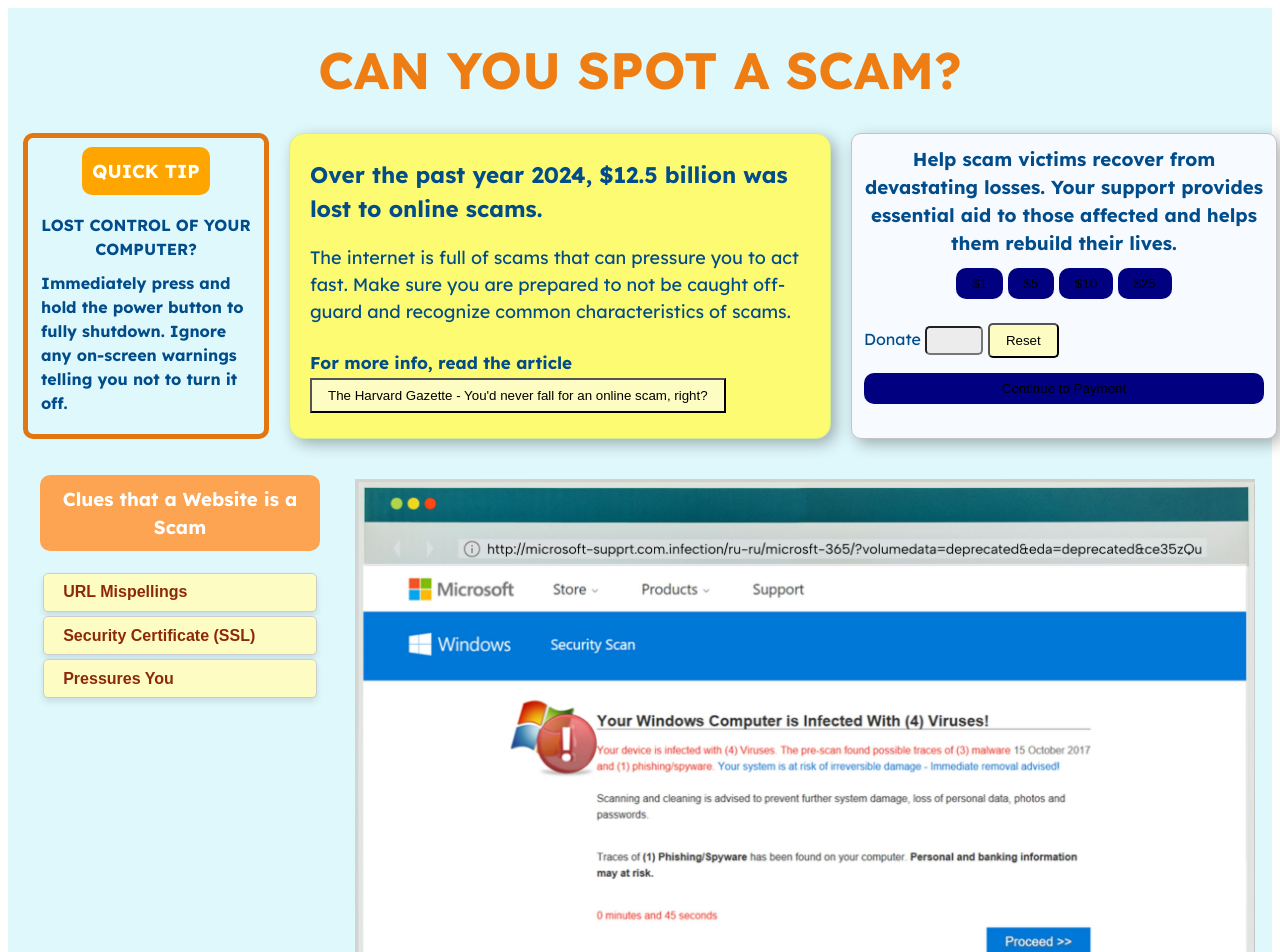
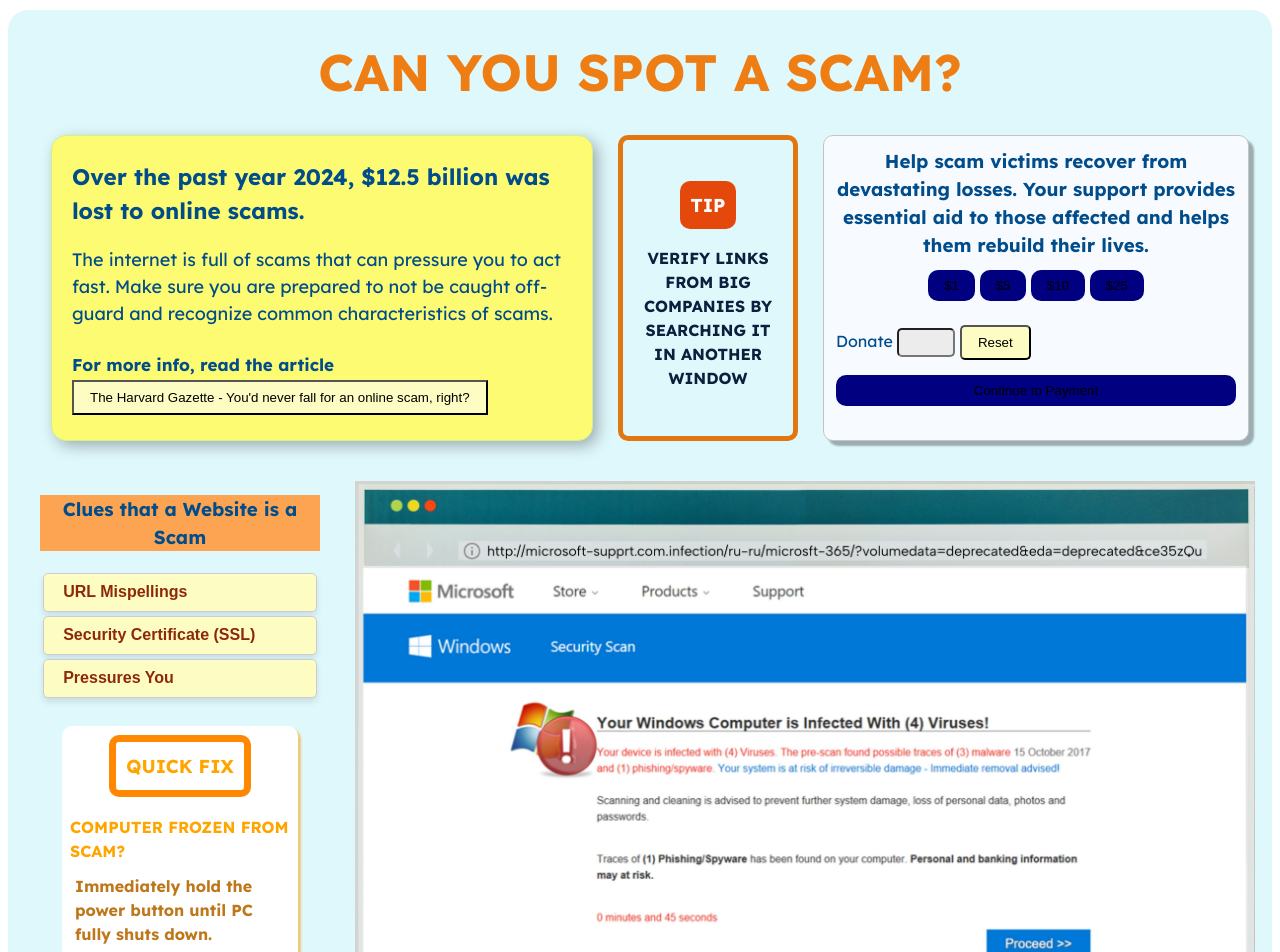
Before and after one commit to YomNom/scam-help, a Svelte app: page / in a window 1280 px wide. Shown: the top 952 px of the page. Built offline with nearby package versions, Linux system fonts and the light colour scheme; a web font is replaced by a local one.

Commit message:
Layout final

```diff
--- a/src/App.svelte
+++ b/src/App.svelte
@@ -14,10 +14,12 @@
   let SSLshow = false;
   let showStop = false;
   let showView = false;
-  let openInfo = false;
   let donationAmount;
 
   function toggleSelection(index) {
+    if (selectedClue === 1) {
+      showPopup();
+    }
     if (selectedClue === index) {
       selectedClue = -1; // Deselect if the same button is clicked
     } else {
@@ -65,18 +67,6 @@
 
     <h1 style="color: #ee7d13;">CAN YOU SPOT A SCAM?</h1>
     <div class="info-row">
-      <div class="qr-column">
-        <h3 class="scam-title" style="margin-bottom=0px;">QUICK TIP</h3>
-        <p class="close-top">LOST CONTROL OF YOUR COMPUTER?</p>
-        <p class="close-top" style="text-align: left; padding: 5px;">
-          Immediately press and hold the power button to fully shutdown.
-          Ignore any on-screen warnings telling you not to turn it off.
-        </p>
-        <!--
-        <p style="text-align: center; margin-top: -15px;">Scan the QR Code for Official Info When You've Been Scammed:</p>
-        <img src="/scammed-already-qr.png" alt="QR-help" class="qr-code">
-        -->
-      </div> <!-- qr-column -->
       <div class="intro">
         <h3 style="font-weight: bold; margin-bottom: 1px; margin-top: 5px;">
           Over the past year 2024, $12.5 billion was lost to online scams.
@@ -90,7 +80,12 @@
           <button style="margin-top: 1px;">The Harvard Gazette - You'd never fall for an online scam, right?</button>
         </a>
       </div> <!-- intro -->
-
+      <div class="help-column">
+        <h3 class="red-title" style="margin-bottom=0px;">TIP</h3>
+        <p class="close-top" style="color: #0a203d;">
+          VERIFY LINKS FROM BIG COMPANIES BY SEARCHING IT IN ANOTHER WINDOW
+        </p>
+      </div>
       <div class="donate-bait">
         <h3 class="close-top">Help scam victims recover from devastating losses. Your support provides essential aid to those affected and helps them rebuild their lives.</h3>
         <button class="donate-amount" on:click={() => donationAmount = 1}>$1</button>
@@ -108,8 +103,8 @@
         </div>
       </div><!-- donate-bait -->
     </div> <!-- info-row -->
-
     <div class="content">
+      <div class="column">
         {#if !showView}
           <div class="scam-checklist">
             <h3 class = "scam-title" style="background-color: #fca452; text-align: center;">
@@ -133,16 +128,19 @@
             </table>
           </div> <!-- scam-checklist -->
         {/if}
+
         {#if showView}
           <div class="scam-info">
-
+            <button class="back-button" on:click={handleBack}>
+              <img src="/backButton.png" alt="back-icon" class="go-back">
+            </button>
             {#if selectedClue===0} <!-- URL Mispelling -->
               <div class="container">
                 <div class="highlight-misspell"></div>
                 <h3 class = "scam-title" style="background-color: #e74d00;">
                   {buttonTexts[selectedClue]}
                 </h3>
-              <ul>
+                <ul style="margin-top:1px;">
                   <li>
                     Keep an eye out for even the smallest of misspellings, especially when
                     they replace letters with numbers or symbols.
@@ -166,6 +164,7 @@
               {#if !SSLshow}
                 {showPopup()}
               {/if}
+
               <h3 class = "scam-title" style="background-color: #e74d00; margin-bottom: 1px;">
                 {buttonTexts[selectedClue]}
               </h3>
@@ -202,12 +201,17 @@
               </ul>
             {/if}
           </div> <!-- scam-checklist -->
-        <button class="back-button" on:click={handleBack}>
-            <img src="/backButton.png" alt="back-icon" class="go-back">
-        </button>
-      {/if}
-      <div class="tips-base">
-
+        {/if} <!-- showView -->
+        <div class="tip-column">
+          <h3 class="frame-title">QUICK FIX</h3>
+          <p class="close-top" style="text-align: left; color: orange;">COMPUTER FROZEN FROM SCAM?</p>
+          <p class="close-top" style="margin-top: 0px; padding: 5px;">
+            Immediately hold the power button until PC fully shuts down.
+          </p>
+          <p class="close-top" style="margin-top: -10px; padding: 5px; color: #dc1111;">
+            IGNORE ANY MESSAGES ON SCREEN ASKING YOU NOT TO!!!
+          </p>
+        </div> <!-- tip-column -->
       </div>
       <div class="image-container">
         <img src="/FakeSite.jpeg" alt="Fake Site" class="fake-site-image">
@@ -223,9 +227,7 @@
           </button>
         {/if}
       </div> <!-- image-container -->
-
     </div><!-- content -->
-
   </div> <!-- main-column -->
 </main>
 
@@ -240,19 +242,39 @@
     margin-left: 20px;
   }
 
-  .qr-column {
+  .help-column {
     display: flex;
     flex-direction: column;
     justify-content: center;
     align-items: center;
-    width: 220px;
+    width: 150px;
     height: flex;
-    margin-right: 20px;
+    margin-right: 5px;
+    margin-left: 25px;
     color: #014c8a;
     border: 5px solid #e27610;
     font-weight: bold;
     border-radius: 10px;
+    padding: 10px;
+  }
+
+  .tip-column {
+    display: flex;
+    flex-direction: column;
+    justify-content: center;
+    align-items: center;
+    text-align: left;
+    width: 220px;
+    height: flex;
+    margin-right: 20px;
+    margin-top: 10px;
+    background-color: rgb(255, 255, 255);
+    color: #be771a;
+    font-weight: bold;
+    border-radius: 10px;
     padding: 8px;
+    box-shadow: 3px 3px 2px rgba(255, 153, 0, 0.514);
+    transform: translateZ(10px);
   }
 
   .intro {
@@ -269,13 +291,6 @@
     font-size: 1.2em;
   }
 
-  .qr-code {
-    width: 100px;
-    height: auto;
-    margin-bottom: -20px;
-  }
-
-
   .donate-bait {
     background-color: #f7faff;
     width: 400px;
@@ -283,7 +298,7 @@
     margin-left: 20px;
     border-radius: 10px;
     border: 1px solid #c4c4c4;
-    box-shadow: 5px 5px 15px rgba(0, 0, 0, 0.3);
+    box-shadow: 5px 5px 2px rgba(0, 0, 0, 0.3);
     transform: translateZ(20px);
     padding: 12px;
   }
@@ -317,7 +332,7 @@
   .scam-info {
     display: flex;
     flex-direction: column;
-    margin-right: 19px;
+    margin-right: 18px;
     margin-top: 10px;
     width: 280px;
     border-radius: 15px;
@@ -405,10 +420,10 @@
     border: none;
     padding: 0;
     border-radius: 50%;
-    z-index: 1000;
+    cursor: pointer;
     position: absolute;
-    left: 280px;
-    top: 470px;
+    left: -50px;
+    top: 0px;
   }
 
   .go-back {
--- a/src/app.css
+++ b/src/app.css
@@ -1,11 +1,11 @@
 :root {
-  font-family: Inter, system-ui, Avenir, Helvetica, Arial, sans-serif;
+  font-family: 'Lexend Deca', sans-serif;
   line-height: 1.5;
   font-weight: 400;
 
   color-scheme: light dark;
   color: rgba(255, 255, 255, 0.87);
-  background-color: #dff8fc;
+  background-color: #035eb3;
 
   font-synthesis: none;
   text-rendering: optimizeLegibility;
@@ -13,6 +13,19 @@
   -moz-osx-font-smoothing: grayscale;
 }
 
+main {
+  display: flex;
+  flex-direction: column;
+  color: #014c8a;
+  justify-content: flex-start;
+  background-color: #dff8fc;
+  align-items: center;
+  height: 1250px;
+  width: 100%;
+  max-width: 1500px;
+  margin: 10px auto;
+  border-radius: 20px;
+}
 
 a {
   font-weight: 500;
@@ -44,6 +57,14 @@ li {
   margin-top: -1px;
   margin-bottom: 6px;
 }
+
+.column {
+  display: flex;
+  flex-direction: column;
+  align-items: center;
+  justify-content: center;
+}
+
 .row {
   flex-direction: row;
   margin-bottom: 10px;
@@ -55,24 +76,11 @@ li {
   border-radius: 5px;
 }
 
-main {
-  display: flex;
-  flex-direction: column;
-  font-family: 'Lexend Deca', sans-serif;
-  color: #014c8a;
-  justify-content: flex-start;
-  background-color: #dff8fc;
-  align-items: center;
-  height: 100%;
-  width: 100%;
-  margin: 0;
-}
-
 .main-column {
   display: flex;
   flex-direction: column;
-  align-items: center; /* Center children horizontally */
-  justify-content: center; /* Center children vertically */
+  align-items: center;
+  justify-content: center;
   width: 100%;
 }
 
@@ -90,9 +98,25 @@ main {
   flex-direction: column;
 }
 
+.frame-title {
+  color: orange;
+  margin-top: 1px;
+  border: 7px solid #ff8800;
+  border-radius: 10px;
+  padding: 10px;
+}
+}
 .scam-title {
   margin-top: 1px;
   background-color: orange;
+  color: white;
+  border-radius: 10px;
+  padding: 10px;
+}
+
+.red-title {
+  margin-top: 1px;
+  background-color: rgb(228, 73, 11);
   color: white;
   border-radius: 10px;
   padding: 10px;
```
Lines whose indentation alone changed are shown as unchanged.
